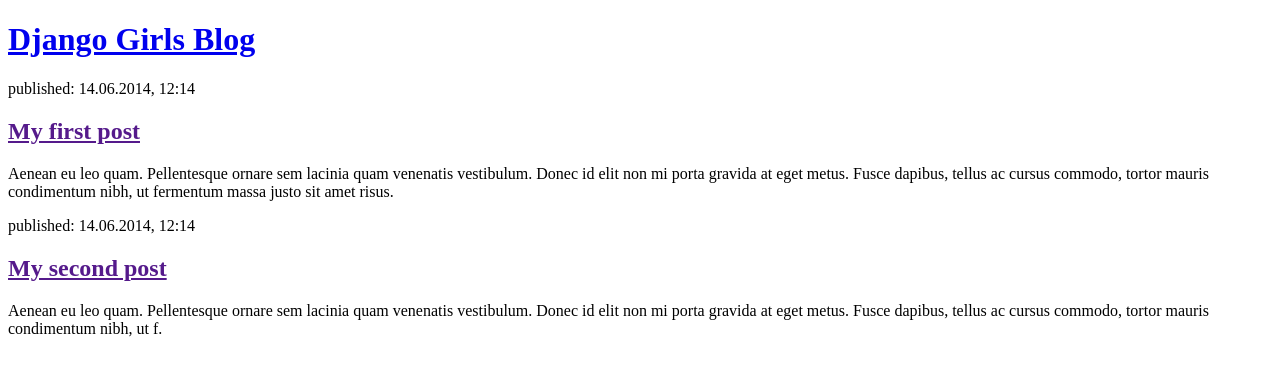
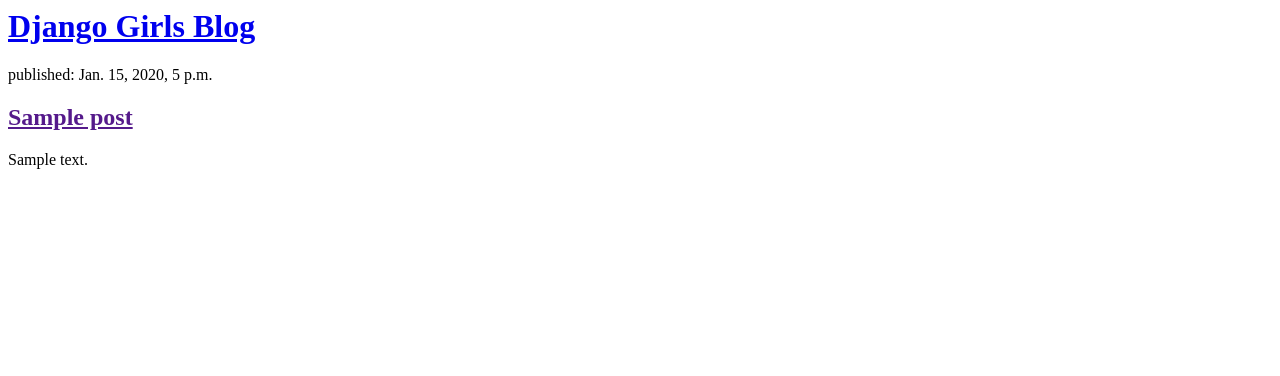
Before and after one commit to Korjikoman/my-first-blog, a Django app: page / in a window 1280 px wide. Shown: the top 376 px of the page. Run offline with Django 3.2, Linux system fonts and the light colour scheme; tables that the repository leaves empty hold one stand-in row (values such as "Sample post").

Commit message:
Modified templates to display posts in database

```diff
--- a/blog/models.py
+++ b/blog/models.py
@@ -13,5 +13,6 @@
     def publish(self):
         self.published_date = timezone.now()
         self.save()
+
     def __str__(self):
         return self.title
--- a/blog/templates/blog/post_list.html
+++ b/blog/templates/blog/post_list.html
@@ -1,4 +1,4 @@
-<!DOCTYPE html>
+
 <html>
 <head>
     <title>Django Girls blog</title>
@@ -8,16 +8,10 @@
     <h1><a href="/">Django Girls Blog</a></h1>
 </header>
 
+{% for post in posts %}
     <article>
-            <time>published: 14.06.2014, 12:14</time>
-            <h2><a href="">My first post</a></h2>
-            <p>Aenean eu leo quam. Pellentesque ornare sem lacinia quam venenatis vestibulum. Donec id elit non mi porta gravida at eget metus. Fusce dapibus, tellus ac cursus commodo, tortor mauris condimentum nibh, ut fermentum massa justo sit amet risus.</p>
+        <time>published: {{ post.published_date }}</time>
+        <h2><a href="">{{ post.title }}</a></h2>
+        <p>{{ post.text|linebreaksbr }}</p>
     </article>
-
-        <article>
-            <time>published: 14.06.2014, 12:14</time>
-            <h2><a href="">My second post</a></h2>
-            <p>Aenean eu leo quam. Pellentesque ornare sem lacinia quam venenatis vestibulum. Donec id elit non mi porta gravida at eget metus. Fusce dapibus, tellus ac cursus commodo, tortor mauris condimentum nibh, ut f.</p>
-        </article>
-    </body>
-</html>
+{% endfor %}
--- a/blog/views.py
+++ b/blog/views.py
@@ -1,5 +1,8 @@
 from django.shortcuts import render
+from .models import Post
+from django.utils import timezone
 
 
 def post_list(request):
-    return render(request, 'blog/post_list.html', {})
+    posts = Post.objects.filter(published_date__lte=timezone.now()).order_by('published_date')
+    return render(request, 'blog/post_list.html', {'posts' : posts})
```
Lines whose indentation alone changed are shown as unchanged.
